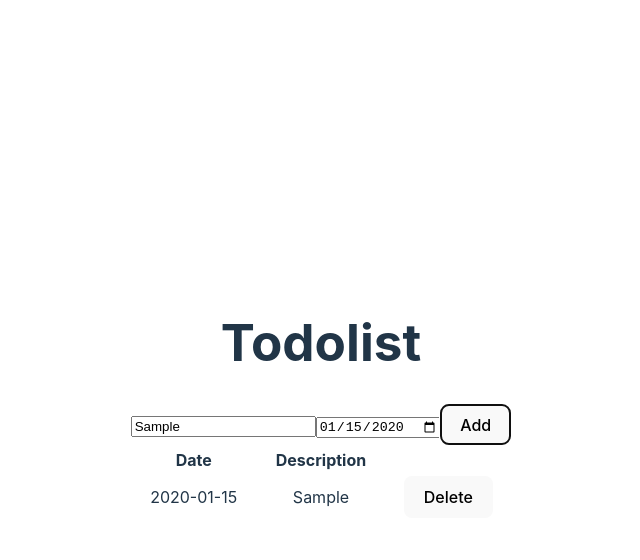
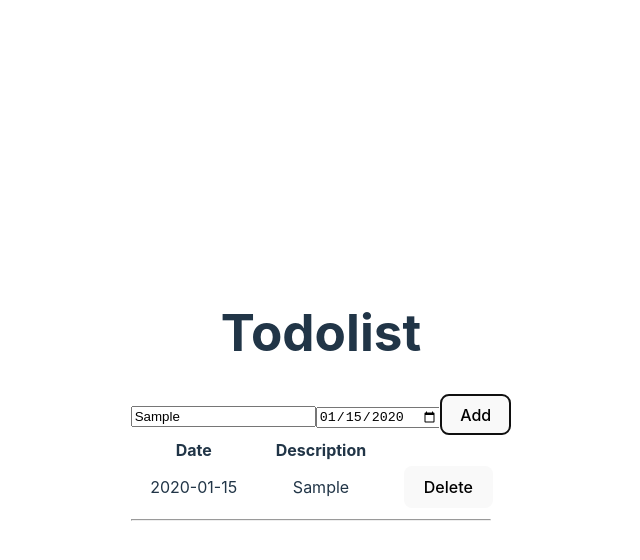
Before and after one commit to ehirvi/todolist-react, a React (Vite) app: page / in a window 1280 px wide. Both pictures are taken after typing "Sample", "2020-01-15" into the empty fields and a click on the button "Add". Shown: the top 560 px of the page, without its empty margins (319-959 px from the left). Built offline with nearby package versions, Linux system fonts and the light colour scheme.

Commit message:
More styling

```diff
--- a/src/Todolist.css
+++ b/src/Todolist.css
@@ -6,3 +6,7 @@ table {
 td {
     word-wrap: break-word;
 }
+
+hr {
+    width: 28vw;
+}
--- a/src/Todolist.jsx
+++ b/src/Todolist.jsx
@@ -14,11 +14,14 @@ const Todolist = () => {
 
 
     const itemRows = items.map((todo, index) =>
-        <tr key={index}>
-            <td>{todo.date}</td>
-            <td>{todo.description}</td>
-            <td><button onClick={() => setItems(items.filter((todo, i) => i !== index))}>Delete</button></td>
-        </tr>
+        <>
+            <tr key={index}>
+                <td>{todo.date}</td>
+                <td>{todo.description}</td>
+                <td><button onClick={() => setItems(items.filter((todo, i) => i !== index))}>Delete</button></td>
+            </tr>
+            <hr />
+        </>
     )
 
 
```
